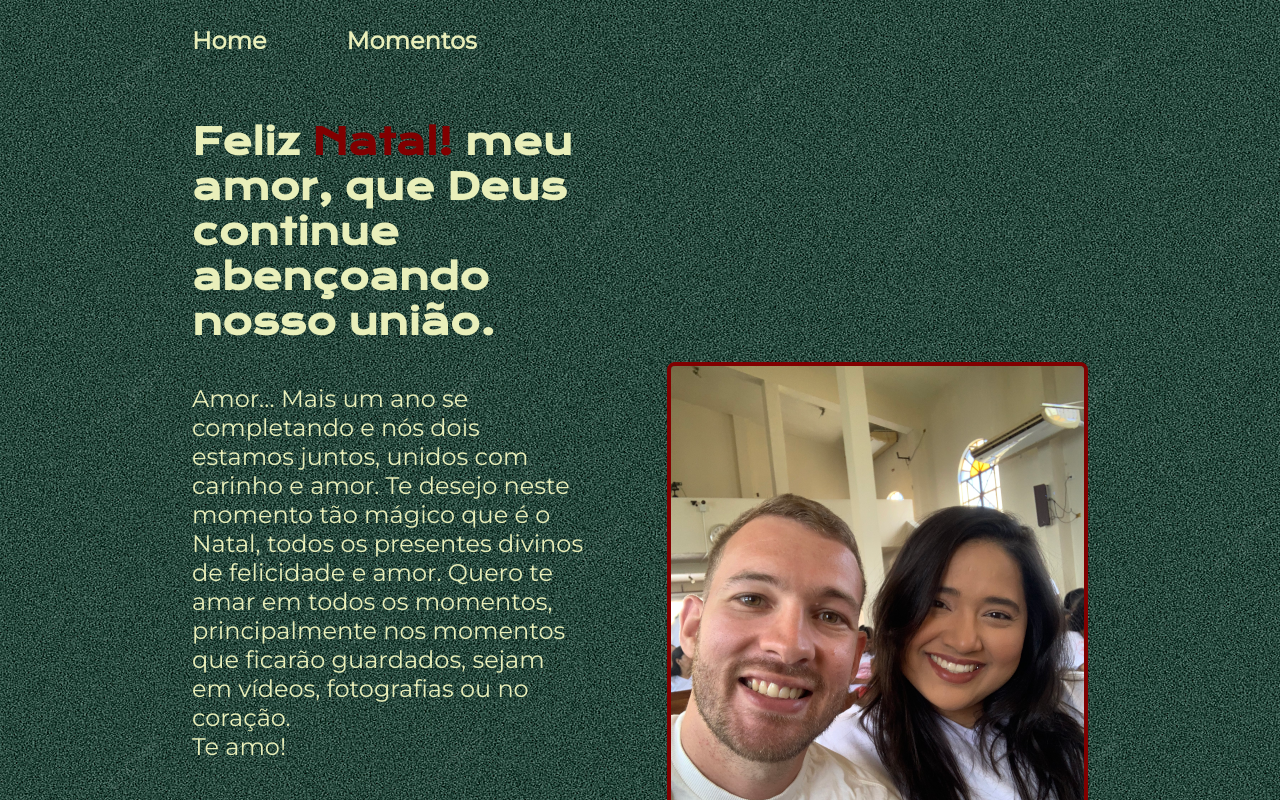
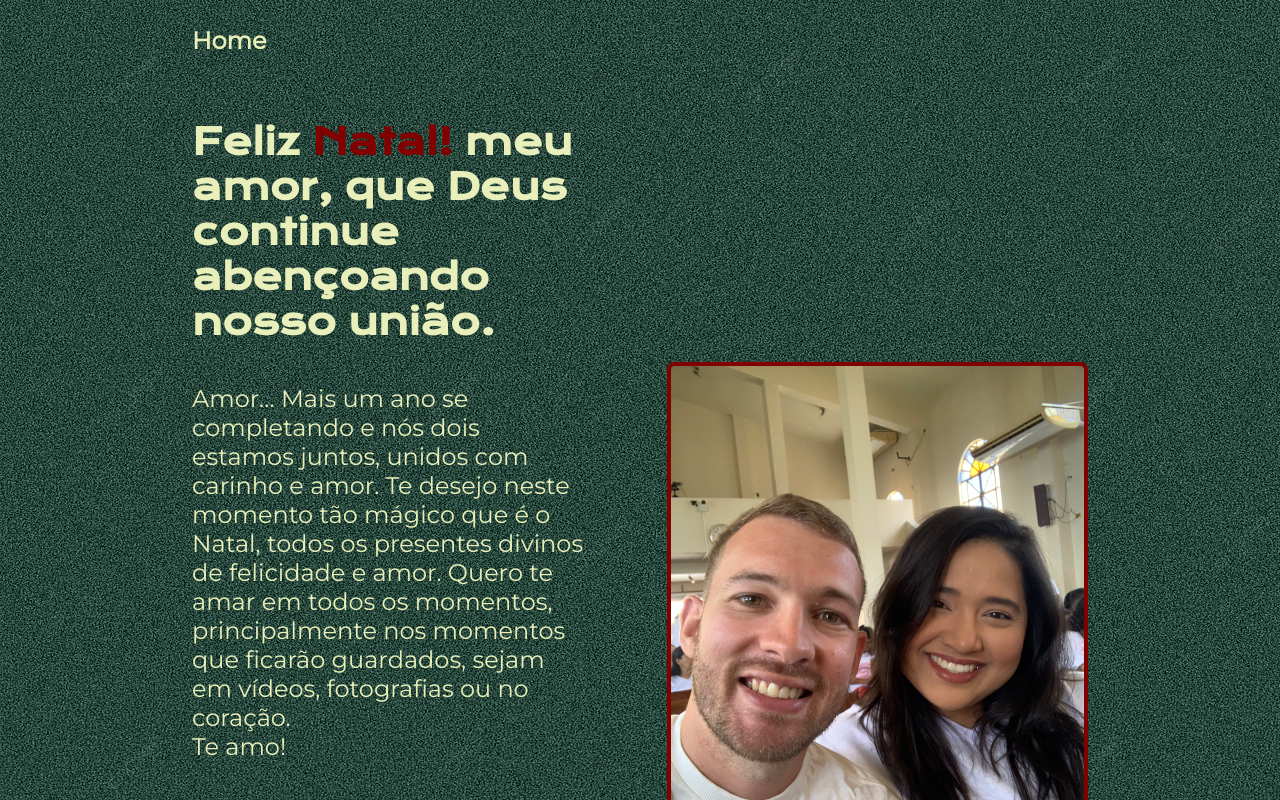
Before and after one commit to LuanFranca94/Portf-lio, a plain HTML site: page index.html in a window 1280 px wide. Shown: the top 800 px of the page. Drawn offline with nearby package versions, Linux system fonts and the light colour scheme.

Commit message:
retirada do botão de nav momentos

```diff
--- a/index.html
+++ b/index.html
@@ -10,7 +10,6 @@
     <header class="cabecalho">
         <nav class="cabecalho__menu">
             <a class="cabecalho__menu__link" href="index.html">Home</a>
-            <a class="cabecalho__menu__link" href="about.html">Momentos</a>
         </nav>
     </header>
     <main class="apresentacao">
```
